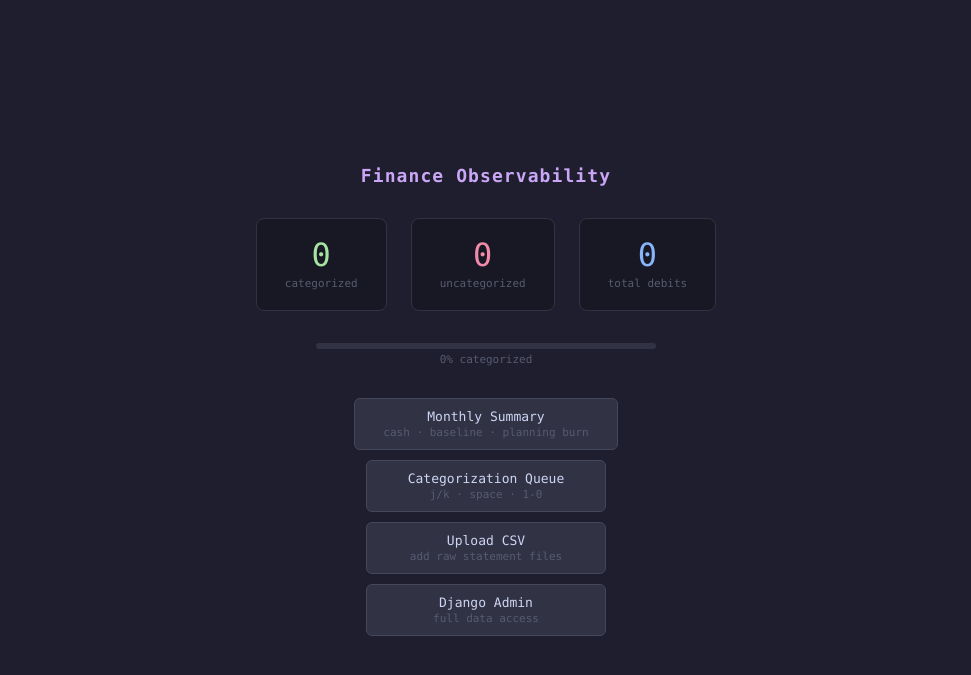
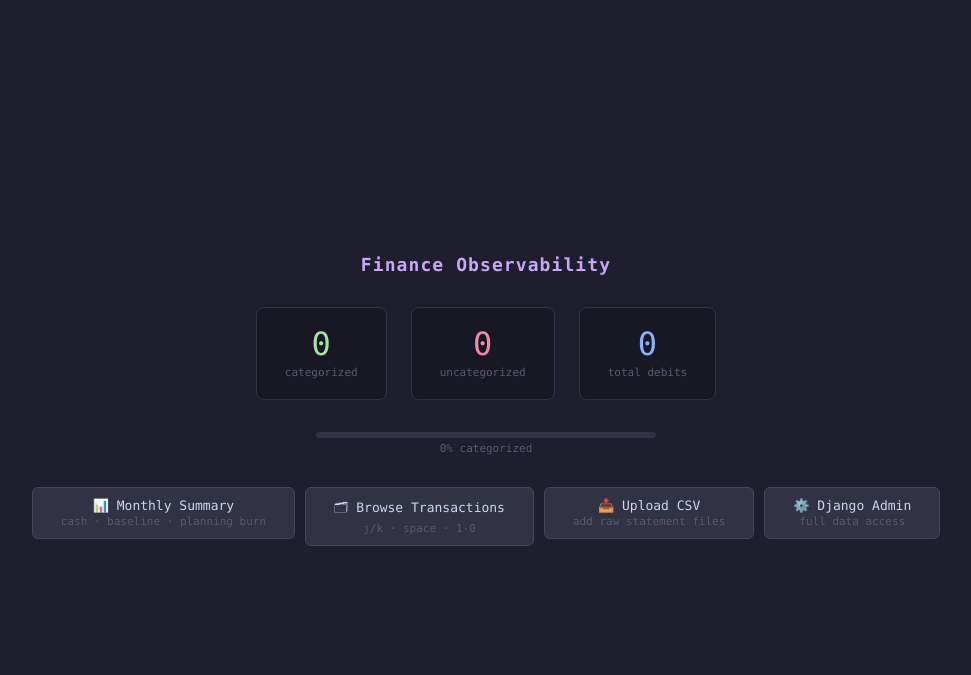
Before and after one commit to adamsc64/retirement-python, a Django app: page / in a window 1280 px wide. Shown: the top 675 px of the page, without its empty margins (154-1125 px from the left). Run offline with Django 5.2, Linux system fonts and the light colour scheme; data comes from the database, SQL or seed files in the repository; data that the repository does not hold is empty.

Commit message:
Index page nav: horizontal layout, emojis, rename Browse Transactions; always show all categories in summary

```diff
--- a/spending-observability-platform/money_observability/templates/money_observability/index.html
+++ b/spending-observability-platform/money_observability/templates/money_observability/index.html
@@ -58,7 +58,7 @@
     }
     .progress-label { color: #585b70; font-size: 11px; text-align: center; margin-top: 4px; }
 
-    nav { display: flex; flex-direction: column; gap: 10px; align-items: center; }
+    nav { display: flex; flex-direction: row; gap: 10px; align-items: flex-start; flex-wrap: wrap; justify-content: center; }
 
     a.nav-link {
       display: block;
@@ -69,7 +69,7 @@
       color: #cdd6f4;
       text-decoration: none;
       text-align: center;
-      min-width: 240px;
+      min-width: 160px;
       transition: background 0.1s, border-color 0.1s;
     }
     a.nav-link:hover { background: #45475a; border-color: #585b70; }
@@ -113,20 +113,20 @@
 
   <nav>
     <a class="nav-link" href="/summary/">
-      Monthly Summary
+      📊 Monthly Summary
       <span class="sub">cash · baseline · planning burn</span>
     </a>
     <a class="nav-link" href="/categorize/">
-      Categorization Queue
+      🗂 Browse Transactions
       {% if uncategorized %}<span class="badge">{{ uncategorized }}</span>{% endif %}
       <span class="sub">j/k · space · 1-0</span>
     </a>
     <a class="nav-link" href="/upload/">
-      Upload CSV
+      📥 Upload CSV
       <span class="sub">add raw statement files</span>
     </a>
     <a class="nav-link" href="/admin/">
-      Django Admin
+      ⚙️ Django Admin
       <span class="sub">full data access</span>
     </a>
   </nav>
--- a/spending-observability-platform/money_observability/views.py
+++ b/spending-observability-platform/money_observability/views.py
@@ -313,8 +313,9 @@ def monthly_summary(request):
             cell["planning"] += amt / 12
         # ONE_OFF and UNKNOWN do not contribute to baseline or planning
 
-    # Determine canonical category order: CATEGORY_NAMES first, then Manual Review, then anything else.
-    ordered_cats = [c for c in CATEGORY_NAMES if c in raw_data]
+    # Determine canonical category order: all CATEGORY_NAMES first (even if zero
+    # spend), then Manual Review if present, then any unexpected categories.
+    ordered_cats = list(CATEGORY_NAMES)
     if CATEGORY_MANUAL_REVIEW in raw_data:
         ordered_cats.append(CATEGORY_MANUAL_REVIEW)
     for cat in sorted(raw_data):
@@ -334,8 +335,17 @@ def monthly_summary(request):
 
     for cat in ordered_cats:
         currency_entries = []
-        for cur in sorted(raw_data[cat]):
-            cell = raw_data[cat][cur]
+        for cur in sorted(raw_data[cat]) if cat in raw_data else ["USD"]:
+            cell = (
+                raw_data[cat][cur]
+                if cat in raw_data
+                else {
+                    "cash": Decimal(0),
+                    "baseline": Decimal(0),
+                    "planning": Decimal(0),
+                    "count": 0,
+                }
+            )
             currency_entries.append(
                 {
                     "currency": cur,
```
